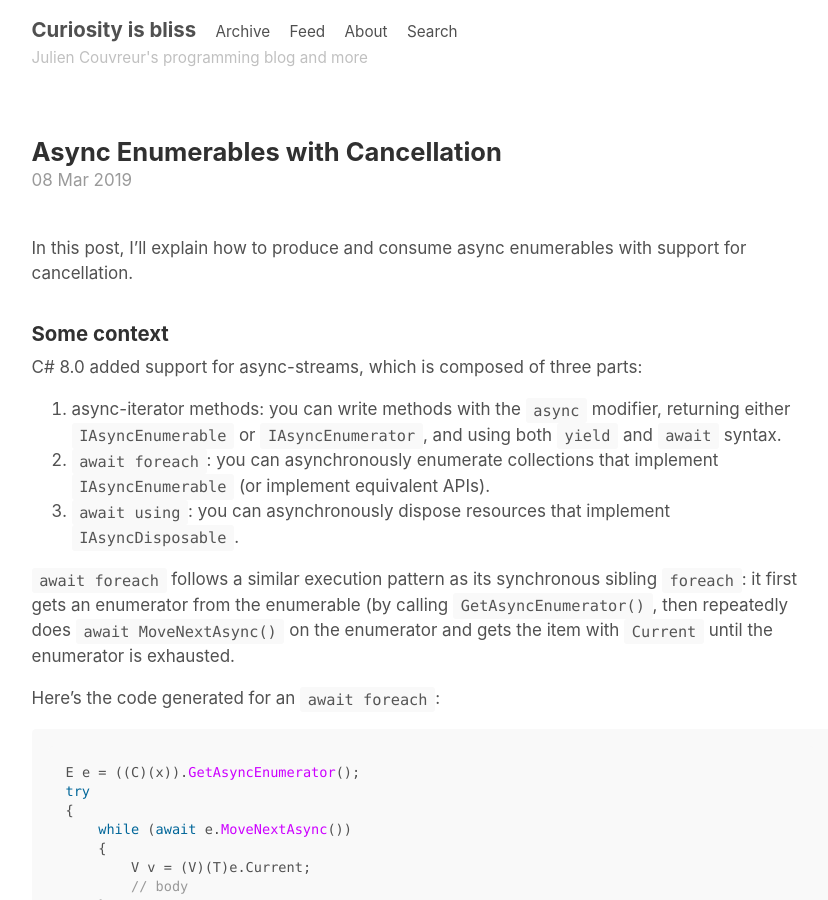
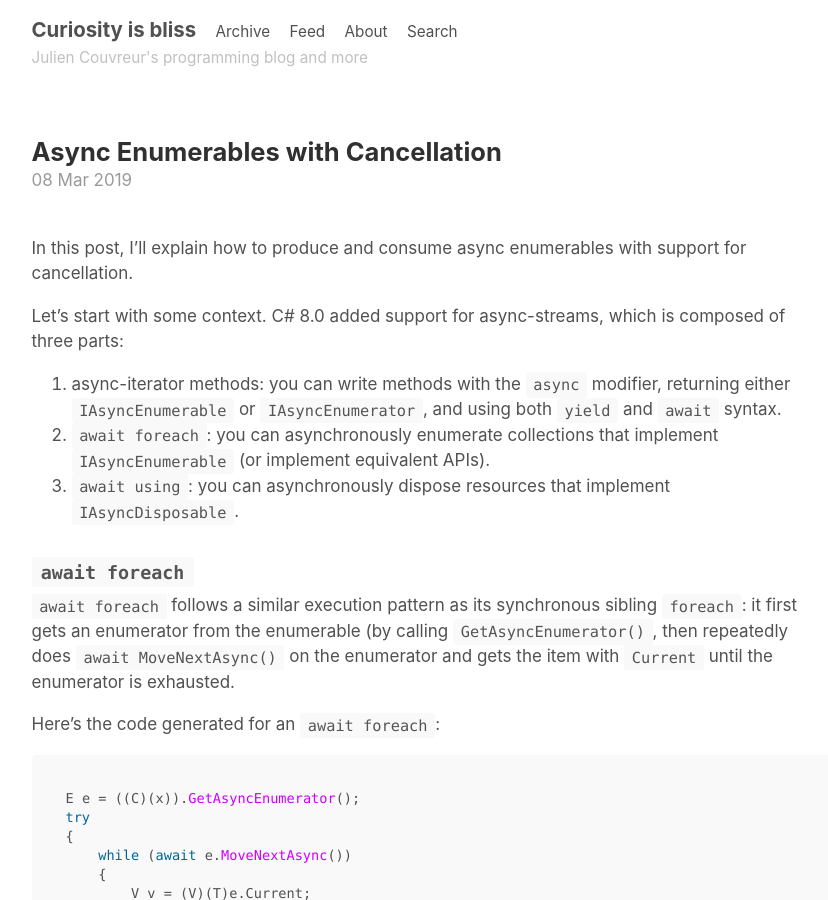
Before and after one commit to jcouv/jcouv.github.io, a Jekyll site: the page built from _posts/2019-03-08-async-enumerables-with-cancellation.md, in a window 1280 px wide and 900 px high. Shown: the whole window, without its empty margins (209-1037 px from the left). Built offline with Jekyll 4.4.1, drawn with Linux system fonts in a browser that asks for light colours; comment, search, counter and statistics services are not loaded.

Commit message:
Update 2019-03-08-async-enumerables-with-cancellation.md

```diff
--- a/_posts/2019-03-08-async-enumerables-with-cancellation.md
+++ b/_posts/2019-03-08-async-enumerables-with-cancellation.md
@@ -5,12 +5,12 @@ published: true
 
 In this post, I'll explain how to produce and consume async enumerables with support for cancellation.
 
-### Some context
-
-C# 8.0 added support for async-streams, which is composed of three parts:
+Let's start with some context. C# 8.0 added support for async-streams, which is composed of three parts:
 1. async-iterator methods: you can write methods with the `async` modifier, returning either `IAsyncEnumerable` or `IAsyncEnumerator`, and  using both `yield` and `await` syntax.
 2. `await foreach`: you can asynchronously enumerate collections that implement `IAsyncEnumerable` (or implement equivalent APIs).
 3. `await using`: you can asynchronously dispose resources that implement `IAsyncDisposable`.
+
+### `await foreach`
 
 `await foreach` follows a similar execution pattern as its synchronous sibling `foreach`: it first gets an enumerator from the enumerable (by calling `GetAsyncEnumerator()`, then repeatedly does `await MoveNextAsync()` on the enumerator and gets the item with `Current` until the enumerator is exhausted.
 
@@ -37,7 +37,6 @@ You may notice in the relevant APIs (copied below) that `GetAsyncEnumerator` acc
 This raises two questions: 1) how do you write an async enumerable with support for cancellation? and 2) how do you consume one?
 
 ### Writing an async enumerable supporting cancellation
-
 
 Let's say that you intend to write `IAsyncEnumerable<int> GetItemsAsync(int maxItems)` supporting cancellation.
 
```
